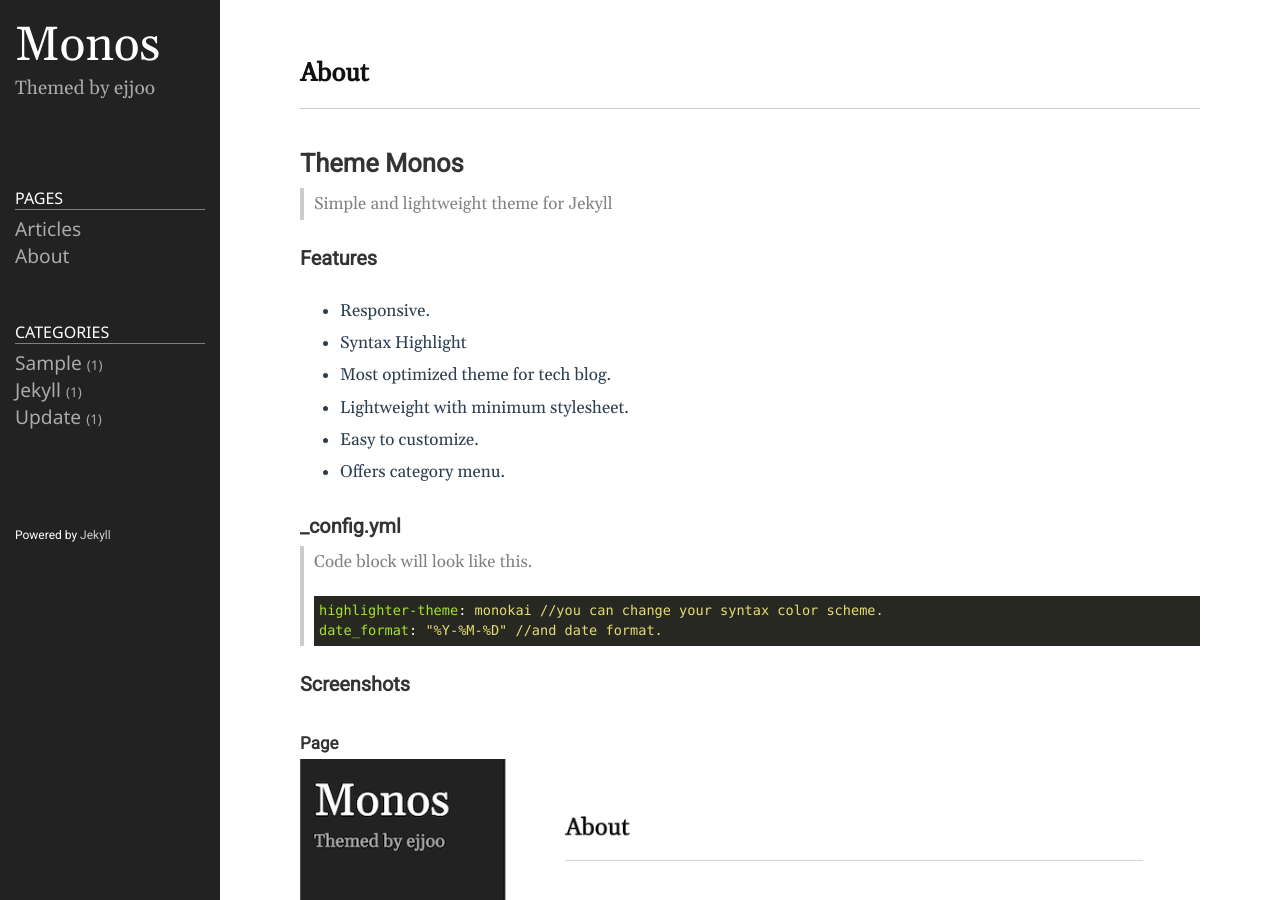
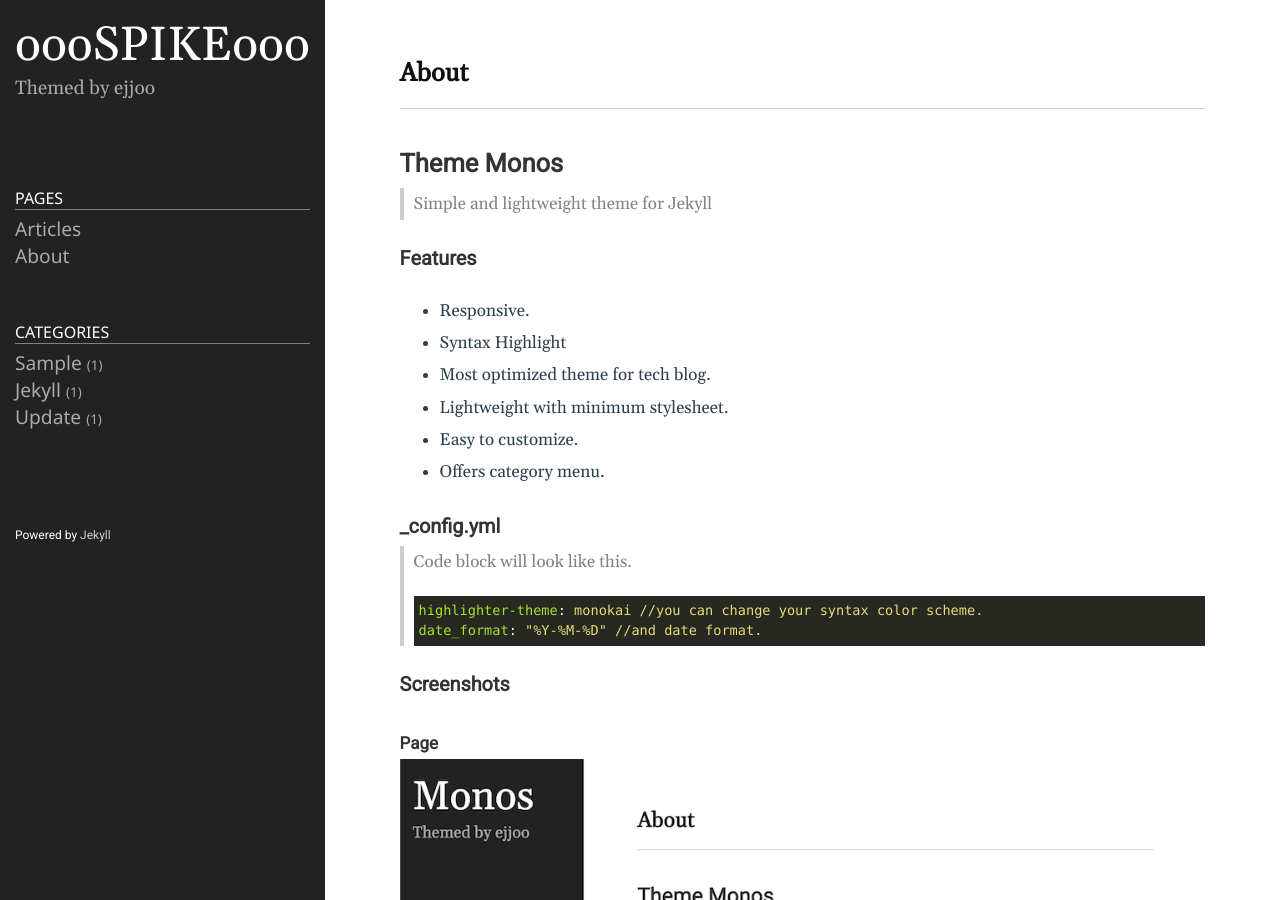
Before and after one commit to ooospikeooo/ooospikeooo.github.io, a Jekyll site: the page built from README.md, in a window 1280 px wide and 900 px high. Built offline with Jekyll 4.4.1, drawn with Linux system fonts in a browser that asks for light colours.

Commit message:
config 수정

```diff
--- a/_config.yml
+++ b/_config.yml
@@ -18,13 +18,13 @@
 # You can create any custom variable you would like, and they will be accessible
 # in the templates via {{ site.myvariable }}.
 
-title: Monos
-email: ejjoo7994@gmail.com
+title: oooSPIKEooo
+email: ---
 description: >- # this means to ignore newlines until "baseurl:"
   Themed by ejjoo
 # baseurl: "/" # the subpath of your site, e.g. /blog
-# url: "http://ejjoo.github.io" # the base hostname & protocol for your site, e.g. http://example.com
-github_username: ejjoo
+url: "http://ooospikeooo.github.io" # the base hostname & protocol for your site, e.g. http://example.com
+github_username: ooospikeooo
 highlighter: rouge
 svg:
   optimize: true
```
